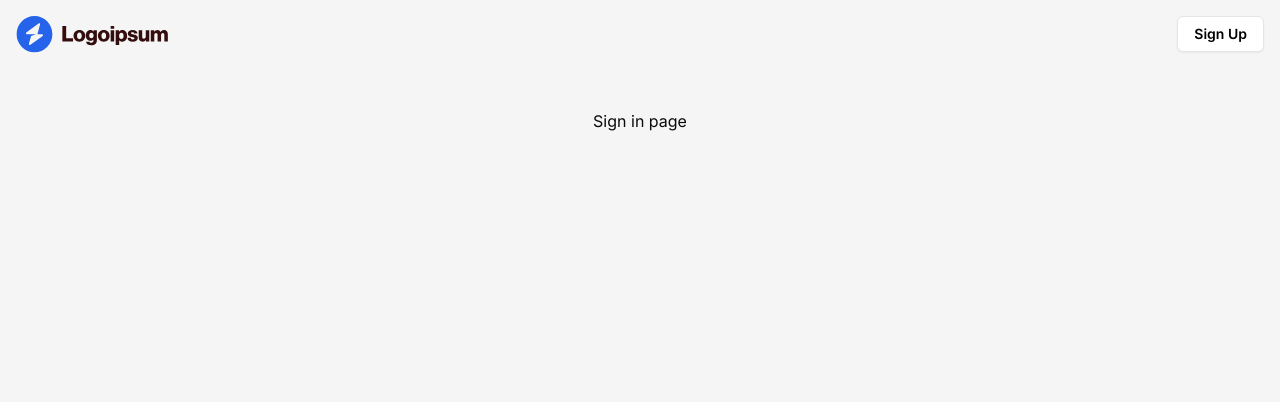
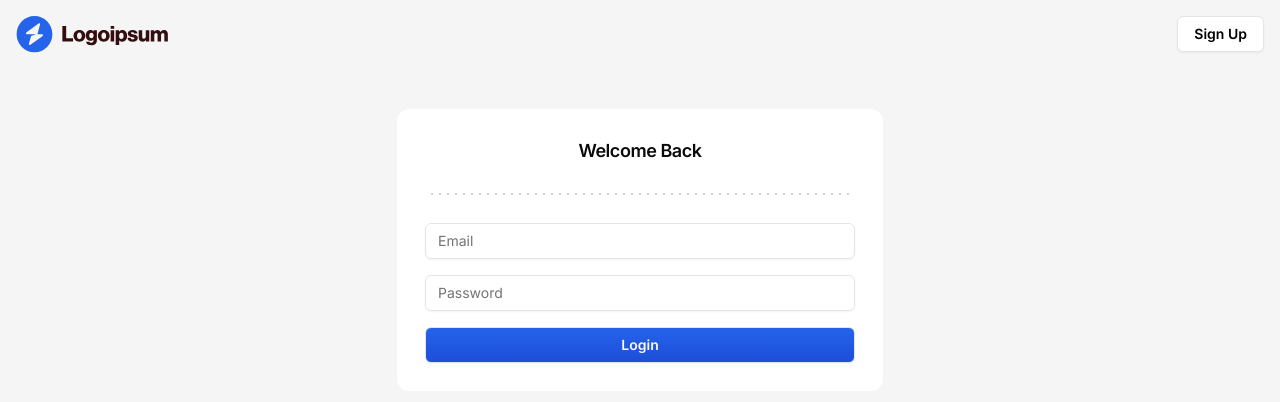
Before and after one commit to metadol/zira, a Next.js app: page /sign-in in a window 1280 px wide. Shown: the top 402 px of the page. Built offline with nearby package versions, Linux system fonts and the light colour scheme.

Commit message:
added signin card structure

```diff
--- a/src/app/(auth)/sign-in/page.tsx
+++ b/src/app/(auth)/sign-in/page.tsx
@@ -1,7 +1,8 @@
+import { SignInCard } from "@/features/auth/components/sign-in-card"
 
 const SignInPage = () => {
     return (
-        <div>Sign in page</div>
+        <SignInCard />
     )
 }
 
--- /dev/null
+++ b/src/components/dotted-seperator.tsx
@@ -0,0 +1,42 @@
+import { cn } from '@/lib/utils';
+
+interface DottedSeparatorProps {
+  className?: string;
+  color?: string;
+  height?: string;
+  dotSize?: string;
+  gapSize?: string;
+  direction?: 'horizontal' | 'vertical';
+}
+
+export const DottedSeparator = ({
+  className,
+  color = '#d4d4d8',
+  direction = 'horizontal',
+  dotSize = '2px',
+  gapSize = '6px',
+  height = '2px',
+}: DottedSeparatorProps) => {
+  const isHorizontal = direction === 'horizontal';
+
+  return (
+    <div className={cn(isHorizontal ? 'flex w-full items-center' : 'flex h-full flex-col items-center', className)}>
+      <div
+        aria-hidden
+        className={isHorizontal ? 'flex-grow' : 'flex-grow-0'}
+        style={{
+          width: isHorizontal ? '100%' : height,
+          height: isHorizontal ? height : '100%',
+          backgroundImage: `radial-gradient(circle, ${color} 25%, transparent 25%)`,
+          backgroundSize: isHorizontal
+            ? `${parseInt(dotSize) + parseInt(gapSize)}px ${height}`
+            : `${height} ${parseInt(dotSize) + parseInt(gapSize)}px`,
+          backgroundRepeat: isHorizontal ? 'repeat-x' : 'repeat-y',
+          backgroundPosition: 'center',
+        }}
+      />
+    </div>
+  );
+};
+
+// aria-hidden prevent screen readers from announcing the separator.
--- /dev/null
+++ b/src/features/auth/components/sign-in-card.tsx
@@ -0,0 +1,32 @@
+import { DottedSeparator } from "@/components/dotted-seperator";
+import { Button } from "@/components/ui/button";
+import {
+  Card,
+  CardContent,
+  CardFooter,
+  CardHeader,
+  CardTitle,
+} from "@/components/ui/card";
+import { Input } from "@/components/ui/input";
+
+export const SignInCard = () => {
+  return (
+    <Card className="w-full h-full md:w-[486px] border-none shadow-none">
+      <CardHeader className="flex items-center justify-center p-7 text-center">
+        <CardTitle className="text-lg">Welcome Back</CardTitle>
+      </CardHeader>
+
+      <div className="px-7">
+        <DottedSeparator />
+      </div>
+
+      <CardContent className="p-7">
+        <form className="space-y-4">
+          <Input type="email" placeholder="Email" />
+          <Input type="password" placeholder="Password" />
+          <Button className="w-full">Login</Button>
+        </form>
+      </CardContent>
+    </Card>
+  );
+};
--- a/src/features/test.tsx
+++ /dev/null
@@ -1,7 +0,0 @@
-export const TestComponent = () => {
-    return (
-        <div>
-            <p className="text-green-600">test text</p>
-        </div>
-    )
-}
```
